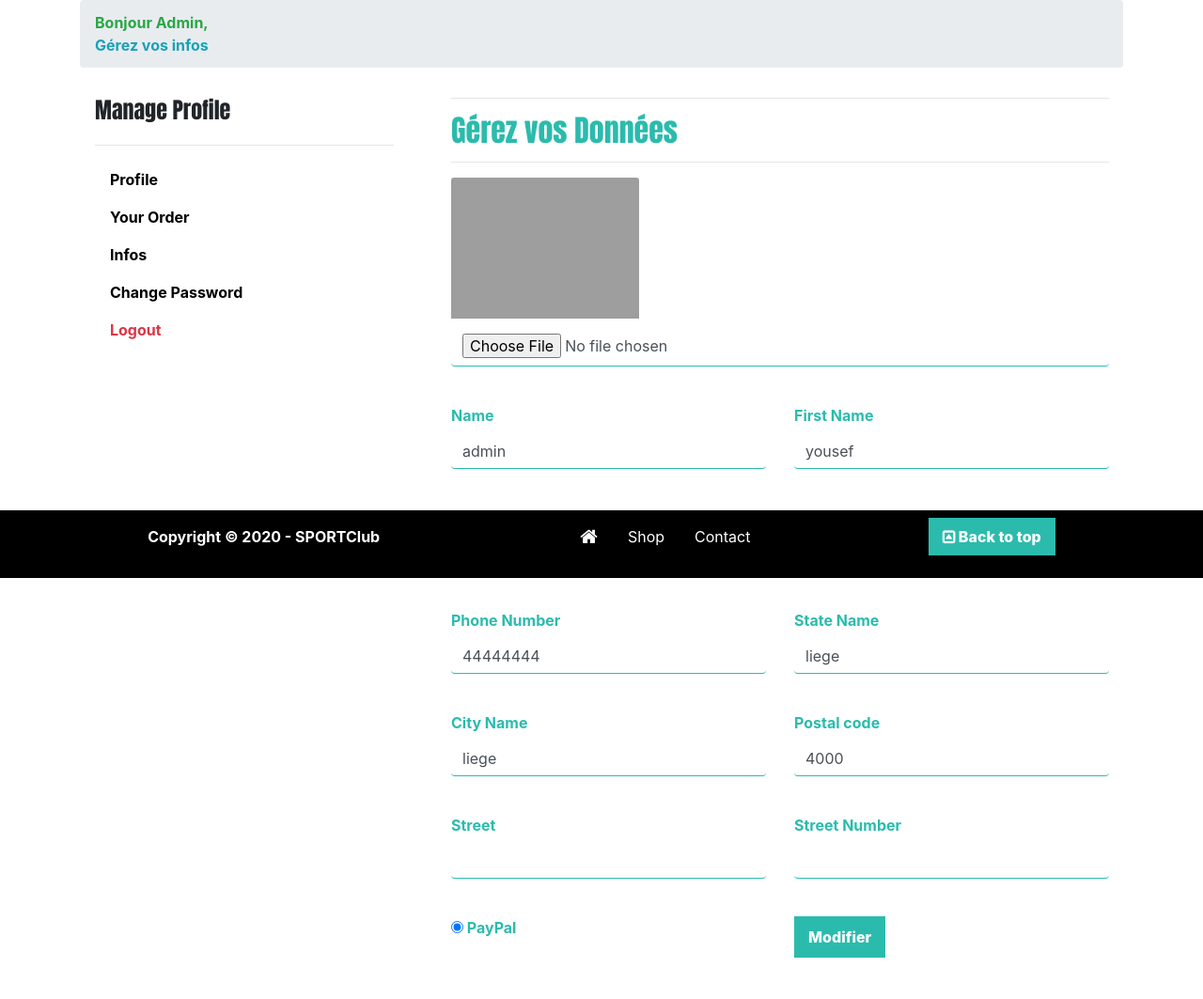
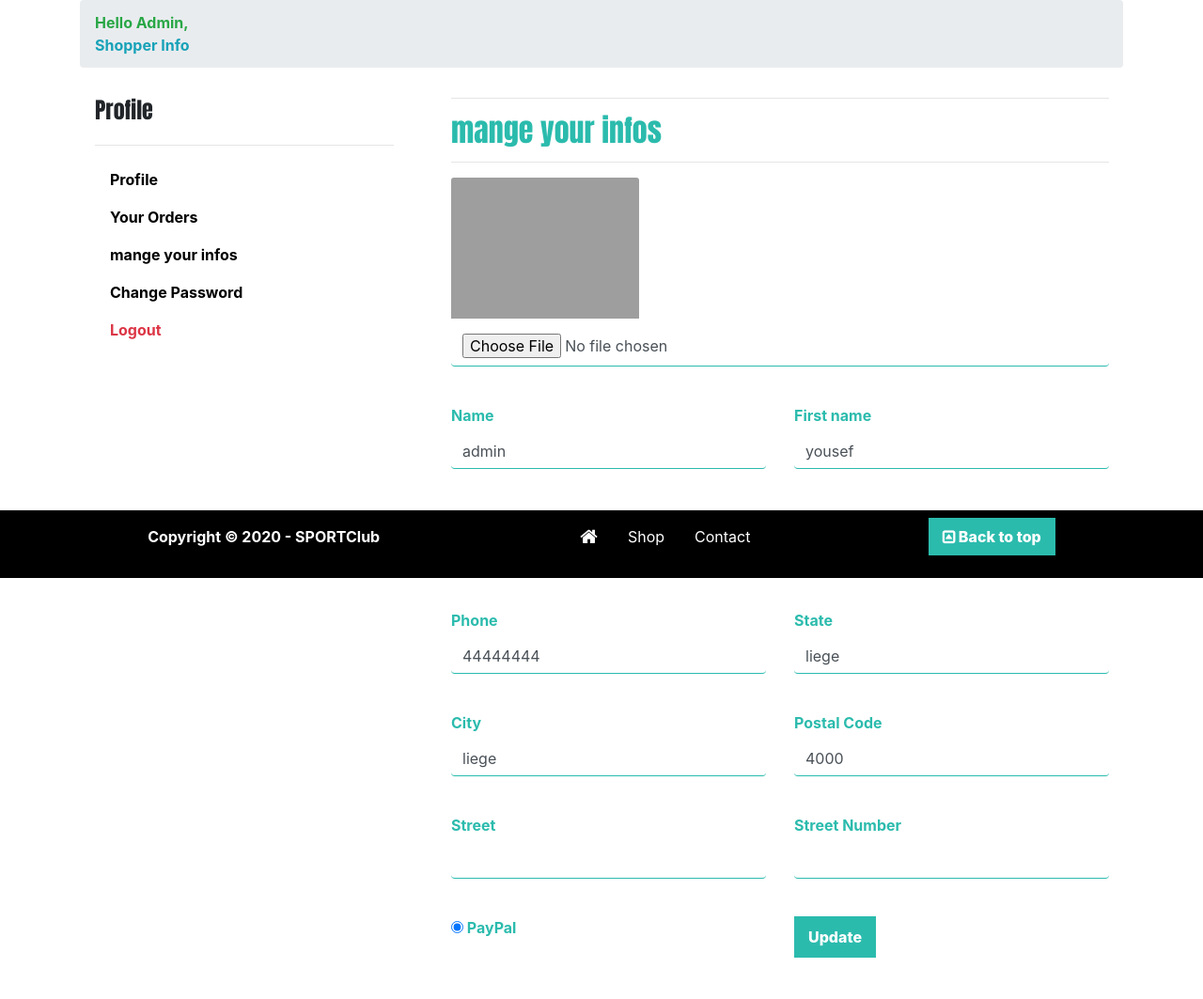
Before and after one commit to yousefalsatouf/TFE-ecomerce, a Laravel app: page /infos in a window 1280 px wide. Shown: the part 185-1248 px from the top of the page at 94% size. Run offline with Laravel 8, Linux system fonts and the light colour scheme; a user stored in the database is signed in; data comes from the database, SQL or seed files in the repository; style sheets or scripts are compiled from the project's sources; parts of the project's set-up code (start-up, migrations or seed data) failed here and were passed over; some libraries are stand-ins or nearby versions; grey boxes are pictures that could not be loaded.

Commit message:
worked on the multilang

```diff
--- a/resources/lang/en/cart.php
+++ b/resources/lang/en/cart.php
@@ -14,7 +14,7 @@ return [
     'nextDes' => 'Choose if you have a discount code or reward points that you want to use or want to estimate your shipping cost.',
     'addMore' => 'Add more from the shop',
     'next' => 'Next',
-    'order' => 'Your Order',
+    'order' => 'Your Orders',
     'desCost' => 'Shipping and additional charges are calculated based on the values you entered',
     'shopperInfo'=> 'Shopper Info',
     'payment' => 'Payment',
@@ -40,5 +40,10 @@ return [
     'history' => 'your order\'s history',
     'code' => 'product code',
     'status' => 'status',
-    'chPass' => 'Change Password'
+    'chPass' => 'Change Password',
+    'infos' => 'mange your infos',
+    'update' => 'Update',
+    'wishListEmpty' => 'wishList is empty',
+    'pass' => 'Move to cart',
+    'remove' => 'Remove from WishList'
 ];
--- /dev/null
+++ b/resources/lang/en/category.php
@@ -0,0 +1,4 @@
+<?php
+return [
+    'noProd' => 'No product for now'
+];
--- a/resources/lang/en/commun.php
+++ b/resources/lang/en/commun.php
@@ -6,5 +6,6 @@ return [
     'free' => 'Free',
     'back' => 'Back to Shop',
     'addToCart' => 'Add to Cart',
-    'greeting' => 'Hello'
+    'greeting' => 'Hello',
+    'justBack' => 'Back'
 ];
--- a/resources/lang/en/header.php
+++ b/resources/lang/en/header.php
@@ -7,5 +7,6 @@ return [
     'search' => 'Search By Product, Mark',
     'orders' => 'Your Orders',
     'item' => 'Item',
-    'cart' => 'Cart'
+    'cart' => 'Cart',
+    'justSearch' => 'Search'
 ];
--- /dev/null
+++ b/resources/lang/fr/category.php
@@ -0,0 +1,5 @@
+<?php
+
+return [
+    'noProd' => 'Aucune produit pour l\'instant'
+];
--- a/resources/lang/fr/commun.php
+++ b/resources/lang/fr/commun.php
@@ -5,5 +5,6 @@ return [
     'free' => 'Gratuit',
     'back' => 'Return au Shop',
     'addToCart' => 'Ajouter au panier',
-    'greeting' => 'Bonjour'
+    'greeting' => 'Bonjour',
+    'justBack' => 'Retour'
 ];
--- a/resources/lang/fr/header.php
+++ b/resources/lang/fr/header.php
@@ -8,5 +8,6 @@ return [
     'search' => 'Chercher par Produit, mark',
     'orders' => 'Vos Commandes',
     'item' => 'Element',
-    'cart' => 'Panier'
+    'cart' => 'Panier',
+    'justSearch' => 'Chercher'
 ];
--- a/resources/views/user/helpers/quickMenu.blade.php
+++ b/resources/views/user/helpers/quickMenu.blade.php
@@ -1,9 +1,9 @@
 <nav class="nav flex-column quick-menu">
-    <h4>Manage Profile</h4>
+    <h4>Profile</h4>
     <hr>
     <a class="nav-link" href="{{url('/user')}}">Profile</a>
     <a class="nav-link" href="{{url('/orders')}}">@lang('cart.order')</a>
-    <a class="nav-link" href="{{url('/infos')}}">Infos</a>
+    <a class="nav-link" href="{{url('/infos')}}">@lang('cart.infos')</a>
     <a class="nav-link" href="{{url('/password')}}">@lang('cart.chPass')</a>
     <a class="nav-link text-danger" href="{{url('/logout')}}">@lang('header.logout')</a>
 </nav>
--- a/resources/views/user/infos.blade.php
+++ b/resources/views/user/infos.blade.php
@@ -4,8 +4,8 @@
         <div class="container">
             <div class="breadcrumbs">
                 <ol class="breadcrumb">
-                    <li><b class="text-success">Bonjour {{ucwords(Auth::user()->name)}},</b></li>
-                    <li><b class="text-info">Gérez vos infos</b></li>
+                    <li><b class="text-success">@lang('commun.greeting') {{ucwords(Auth::user()->name)}},</b></li>
+                    <li><b class="text-info">@lang('cart.shopperInfo')</b></li>
                 </ol>
             </div>
             @if(session('msg'))
@@ -18,7 +18,7 @@
                 <div class="col-md-8">
                     <div class="container">
                         <hr>
-                        <h2> Gérez vos Données</h2>
+                        <h2>@lang('cart.infos')</h2>
                         <hr>
                         {!! Form::open(['url' => 'updateInfos',  'method' => 'post', 'files'=>true]) !!}
                         @foreach($users as $user)
@@ -37,61 +37,61 @@
                                     <span style="color:red">{{ $errors->first('image') }}</span>
                                 </div>
                                 <div class="form-group col-md-6">
-                                    <label for="name" class="form-label font-weight-bolder">Name</label>
+                                    <label for="name" class="form-label font-weight-bolder">@lang('cart.name')</label>
                                     <input id="name" type="text" name="name" value="{{ isset($user->name)?$user->name:'' }}" class="form-control">
                                     <br>
                                     <span style="color:red">{{ $errors->first('first_name') }}</span>
                                 </div>
                                 <div class="form-group col-md-6">
-                                    <label for="first-name" class="form-label font-weight-bolder">First Name</label>
+                                    <label for="first-name" class="form-label font-weight-bolder">@lang('cart.fname')</label>
                                     <input id="first-name" type="text" name="first_name" value="{{ isset($user->first_name)?$user->first_name:'' }}" class="form-control">
                                     <br>
                                     <span style="color:red">{{ $errors->first('first_name') }}</span>
                                 </div>
                                 <div class="form-group col-md-6">
-                                    <label for="last-name" class="form-label font-weight-bolder">Last Name</label>
+                                    <label for="last-name" class="form-label font-weight-bolder">@lang('cart.lname')</label>
                                     <input id="last-name" type="text" name="last_name" value="{{ isset($user->last_name)?$user->last_name:''  }}" class="form-control">
                                     <br>
                                     <span style="color:red">{{ $errors->first('last_name') }}</span>
                                 </div>
                                 <div class="form-group col-md-6">
-                                    <label for="email" class="form-label font-weight-bolder">Email</label>
+                                    <label for="email" class="form-label font-weight-bolder">@lang('cart.email')</label>
                                     <input id="email" type="text" name="email" value="{{ isset($user->email)?$user->email:'' }}" class="form-control">
                                     <br>
                                     <span style="color:red">{{ $errors->first('email') }}</span>
                                 </div>
                                 <div class="form-group col-md-6">
-                                    <label for="phone" class="form-label font-weight-bolder">Phone Number</label>
+                                    <label for="phone" class="form-label font-weight-bolder">@lang('cart.phone')</label>
                                     <input id="phone" type="text" name="phone_number" value="{{ isset($user->phone_number)?$user->phone_number:''  }}" class="form-control">
                                     <br>
                                     <span style="color:red">{{ $errors->first('phone_number') }}</span>
                                 </div>
                                 <div class="form-group col-md-6">
-                                    <label for="state" class="form-label font-weight-bolder">State Name</label>
+                                    <label for="state" class="form-label font-weight-bolder">@lang('cart.state')</label>
                                     <input id="state" type="text" name="state" value="{{ isset($user->state)?$user->state:''  }}" class="form-control">
                                     <br>
                                     <span style="color:red">{{ $errors->first('state') }}</span>
                                 </div>
                                 <div class="form-group col-md-6">
-                                    <label for="city" class="form-label font-weight-bolder">City Name</label>
+                                    <label for="city" class="form-label font-weight-bolder">@lang('cart.city')</label>
                                     <input id="city" type="text" name="city" value="{{ isset($user->city)?$user->city:''  }}" class="form-control">
                                     <br>
                                     <span style="color:red">{{ $errors->first('city') }}</span>
                                 </div>
                                 <div class="form-group col-md-6">
-                                    <label for="postal-code" class="form-label font-weight-bolder">Postal code</label>
+                                    <label for="postal-code" class="form-label font-weight-bolder">@lang('cart.pc')</label>
                                     <input id="postal-code" type="text" name="postal_code" value="{{ isset($user->postal_code)?$user->postal_code:''  }}" class="form-control">
                                     <br>
                                     <span style="color:red">{{ $errors->first('postal_code') }}</span>
                                 </div>
                                 <div class="form-group col-md-6">
-                                    <label for="street" class="form-label font-weight-bolder">Street</label>
+                                    <label for="street" class="form-label font-weight-bolder">@lang('cart.street')</label>
                                     <input id="street" type="text" name="street" value="{{ isset($user->street)?$user->street:''  }}" class="form-control">
                                     <br>
                                     <span style="color:red">{{ $errors->first('street') }}</span>
                                 </div>
                                 <div class="form-group col-md-6">
-                                    <label for="street-number" class="form-label font-weight-bolder">Street Number</label>
+                                    <label for="street-number" class="form-label font-weight-bolder">@lang('cart.stNber')</label>
                                     <input id="street-number" type="text" name="street_number" value="{{ isset($user->street_number)?$user->street_number:''  }}" class="form-control">
                                     <br>
                                     <span style="color:red">{{ $errors->first('street_number') }}</span>
@@ -108,7 +108,7 @@
                                 </div>
                                 <div class="form-group col-md-6">
                                     <div class="form-group">
-                                        <button type="submit">Modifier</button>
+                                        <button type="submit">@lang('cart.update')</button>
                                     </div>
                                 </div>
                             </div>
```
Also changed, not shown: resources/lang/fr/cart.php (+7 -2 lines), resources/views/front/categories.blade.php (+10 -10 lines), resources/views/front/wishlist.blade.php (+6 -6 lines), resources/views/user/index.blade.php (+12 -12 lines).
